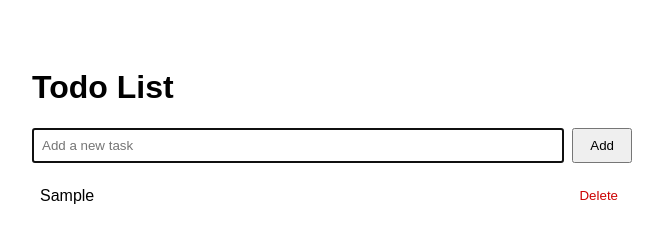
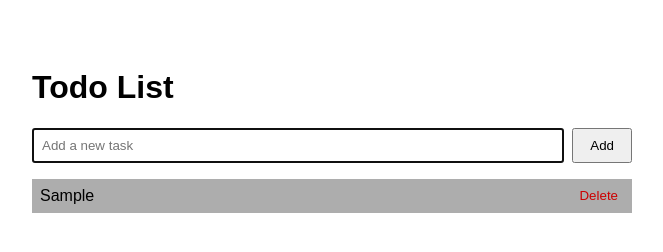
Before and after one commit to vedpingle/ToDoList, a plain HTML site: page index.html in a window 1280 px wide. Both pictures are taken after typing "Sample" into the empty fields and a click on the button "Add". Shown: the whole page, without its empty margins (308-971 px from the left). Drawn offline with Linux system fonts and the light colour scheme.

Commit message:
made changes

```diff
--- a/index.html
+++ b/index.html
@@ -10,7 +10,7 @@
     .todo-form input[type="text"] { flex: 1; padding: 0.5rem; }
     .todo-form button { padding: 0.5rem 1rem; margin-left: 0.5rem; }
     ul { list-style: none; padding: 0; }
-    li { padding: 0.5rem; background: #ffffff; margin-bottom: 0.5rem; display: flex; justify-content: space-between; align-items: center; }
+    li { padding: 0.5rem; background: #adadad; margin-bottom: 0.5rem; display: flex; justify-content: space-between; align-items: center; }
     li.completed { text-decoration: line-through; color: #888; }
     .delete-btn { background: none; border: none; color: #c00; cursor: pointer; }
   </style>
```
